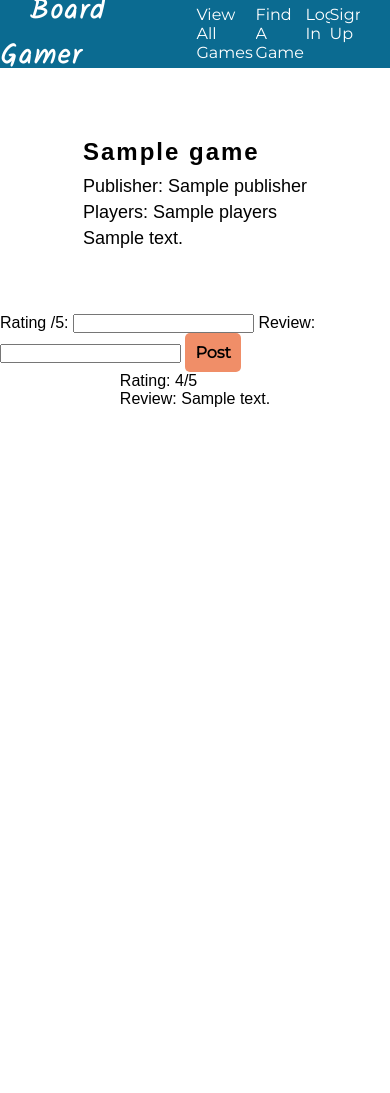
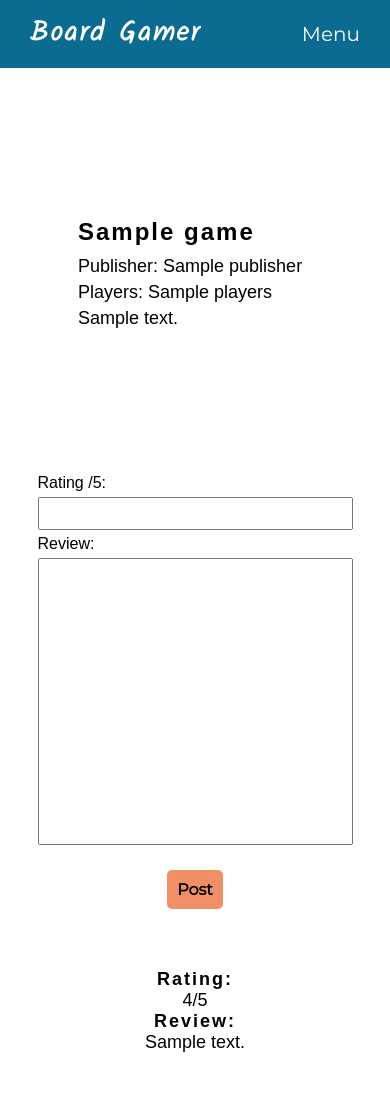
Before and after one commit to nicwithdev/boardgamer, a Django app: template main_app/templates/games/detail.html in a window 390 px wide. Before the commit the page ends 407 px from the top, so only its background shows below. Run offline with Django 3.2, Linux system fonts and the light colour scheme; the template is opened without the code that fills it: most values are stand-ins (such as "Sample title", 1, 10 or a date in 2020).

Commit message:
add styling to forms, search. add responsive design via media queries

```diff
--- a/main_app/static/css/style.css
+++ b/main_app/static/css/style.css
@@ -51,7 +51,6 @@ nav {
   font-size: 28px;
   font-weight: lighter;
   letter-spacing: 2px;
-  font-family: "Pacifico", sans-serif;
   text-decoration: none;
   color: white;
   margin-left: 30px;
@@ -61,6 +60,10 @@ nav {
 
 .menu {
   display: none;
+  font-family: "Montserrat", sans-serif;
+  color: white;
+  font-size: 20px;
+  margin-right: 30px;
 }
 
 /* HOME PAGE */
@@ -172,6 +175,37 @@ nav {
   color: white;
 }
 
+.forms form {
+  display: flex;
+  flex-direction: column;
+}
+
+.forms form input {
+  margin: 5px 0px;
+  padding: 5px 0px;
+  font-family: "Montserrat", sans-serif;
+  font-size: 16px;
+}
+
+.forms form textarea {
+  margin: 5px 0px;
+  font-family: "Montserrat", sans-serif;
+  font-size: 16px;
+}
+
+.num {
+  padding: 10px;
+}
+
+.btn-div {
+  display: flex;
+  justify-content: center;
+}
+
+.btn-div button {
+  margin: 20px 0px;
+}
+
 /* CLUSTERED STYLINGS */
 
 .container {
@@ -183,7 +217,7 @@ nav {
 
 .title {
   width: 100%;
-  height: 20vh;
+  min-height: 20vh;
   display: flex;
   align-items: center;
   justify-content: center;
@@ -193,6 +227,15 @@ nav {
 .list {
   width: 80%;
   margin-bottom: 80px;
+}
+
+.my-list {
+  display: flex;
+  flex-wrap: wrap;
+}
+
+.my-list .card {
+  margin: 60px 80px;
 }
 
 .card {
@@ -214,9 +257,115 @@ nav {
   margin: 20px 0px;
 }
 
+.detail-contain {
+  width: 80%;
+}
+
+.reviews {
+  width: 100%;
+  display: flex;
+  flex-direction: column;
+  align-items: center;
+}
+
+.review-card {
+  margin: 40px 0px;
+  font-size: 18px;
+  width: 50%;
+  text-align: center;
+}
+
+.review-card span {
+  font-weight: 600;
+  letter-spacing: 2px;
+}
+
+/* SEARCH */
+
+.search-contain {
+  min-height: 92vh;
+  width: 100%;
+  display: flex;
+  align-items: center;
+  justify-content: center;
+  flex-wrap: wrap;
+}
+
+.search-box input {
+  padding: 10px;
+  border-radius: 5px;
+}
+
+.oops h3 {
+  font-size: 24px;
+}
+
+.oops button {
+  margin: 20px 0px;
+}
+
+.results {
+  width: 80%;
+}
+
+/* MEDIA QUERIES */
+
+@media screen and (max-width: 1550px) {
+  .right {
+    width: 55%;
+  }
+}
+
+@media screen and (max-width: 1280px) {
+  .right {
+    position: absolute;
+    right: 0;
+    height: 92vh;
+    top: 8vh;
+    flex-direction: column;
+    align-items: center;
+    justify-content: space-evenly;
+    transform: translateX(100%);
+    transition: transform 0.4s ease-in;
+    z-index: 10;
+    display: none;
+    background-color: rgb(11, 107, 145);
+  }
+  .menu {
+    display: block;
+    cursor: pointer;
+  }
+}
+
+@media screen and (max-width: 800px) {
+  .landing {
+    flex-direction: column-reverse;
+  }
+  .landing-info {
+    width: 100%;
+  }
+  .landing-photo {
+    width: 100%;
+  }
+  .landing-photo img {
+    object-fit: cover;
+    width: 90%;
+    height: 400px;
+    margin: 80px 0px;
+  }
+  .title h1 {
+    margin: 50px 20px;
+    text-align: center;
+  }
+  .detail-contain {
+    margin: 80px 0px;
+    width: 60%;
+  }
+}
+
 /* OTHER */
 
 .nav-show {
-  transform: translateX(0%);
+  transform: translateX(10%);
   display: inherit;
 }
--- a/main_app/templates/base.html
+++ b/main_app/templates/base.html
@@ -39,7 +39,7 @@
     const menu = document.querySelector('.menu');
     const nav = document.querySelector('.right');
 
-    burger.addEventListener('click', function() {
+    menu.addEventListener('click', function() {
     nav.classList.toggle('nav-show');
     });
   </script>
--- a/main_app/templates/games/create_form.html
+++ b/main_app/templates/games/create_form.html
@@ -14,7 +14,9 @@
     Publisher: <input name="publisher">
     Players: <input type="number" name="players">
     Description: <textarea name="description" class="form-area" rows="15" cols="33" maxlength="500"></textarea>
+    <div class="btn-div">
     <button class="form-btn">Add</button>
+    </div>
 </form>
 </div>
 </div>
--- a/main_app/templates/games/detail.html
+++ b/main_app/templates/games/detail.html
@@ -2,6 +2,8 @@
 {% block content %}
 
 <div class="container">
+
+ <div class="detail-contain">
 
 <div class="card">
     <h2>{{ game.name }}</h2>
@@ -10,22 +12,26 @@
     <p>{{ game.description }}</p>
 </div>
 
+</div>
+
 <div class="forms">
 <form method="post" action="/games/{{game.id}}/add_review/">
 {% csrf_token %}
 Rating /5:
-<input type="number" name="rating">
+<input type="number" name="rating" min="0" max="5" class="num">
 Review:
-<input type="text" name="text">
+<textarea name="text" class="form-area" rows="15" cols="33" maxlength="200"></textarea>
+<div class="btn-div">
 <button class="form-btn">Post</button>
+</div>
 </form>
 </div>
 
 <div class="reviews">
 {% for r in review %}
 <div class="review-card">
-    <p>Rating: {{r.rating}}/5</p>
-    <p>Review: {{r.text}}</p>
+    <p><span>Rating:</span><br /> {{r.rating}}/5</p>
+    <p><span>Review:</span><br /> {{r.text}}</p>
 </div>
 {% endfor %}
 </div>
--- a/main_app/templates/games/edit_form.html
+++ b/main_app/templates/games/edit_form.html
@@ -15,7 +15,9 @@
     Publisher: <input name="publisher" value="{{ game.publisher }}">
     Players: <input type="number" name="players" value="{{ game.players }}">
     Description: <textarea name="description" class="form-area" rows="15" cols="33" maxlength="500">{{ game.description }}</textarea>
+    <div class="btn-div">
     <button class="form-btn">Submit</button>
+    </div>
 </form>
 
 </div>
--- a/main_app/templates/games/my-games.html
+++ b/main_app/templates/games/my-games.html
@@ -7,7 +7,7 @@
 <h1>All the ways you've helped grow our Board Game list </h1>
 </div>
 
-<div class="list">
+<div class="my-list">
 {% for game in games %}
   <div class="card">
     <a href="/games/{{ game.id }}/">
--- a/main_app/templates/games/search.html
+++ b/main_app/templates/games/search.html
@@ -3,12 +3,13 @@
 
 <div class="search-contain">
 
+<div class="search-box">
 <form action="/games/search/handle/" method="post">
     {% csrf_token %}
     <input name="name" class="search-input">
     <button class="form-btn">Search</button>
 </form>
-
+</div>
 </div>
 
 {% endblock %}
```
